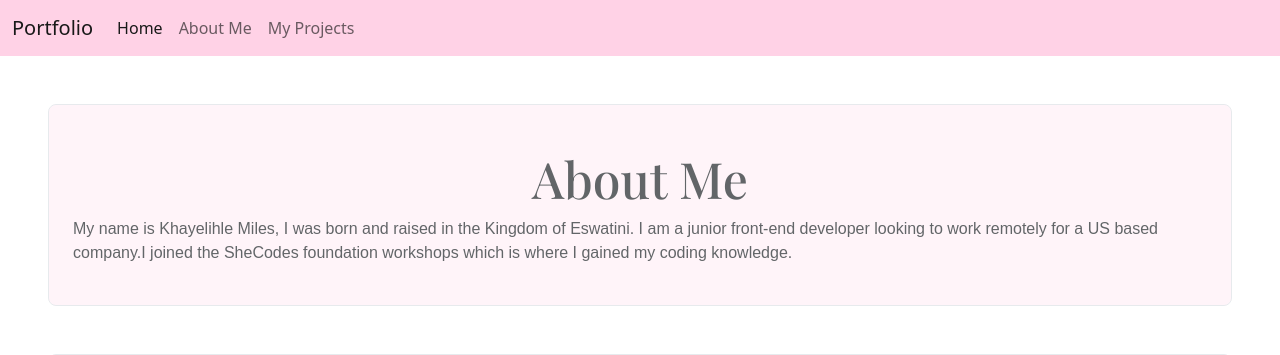
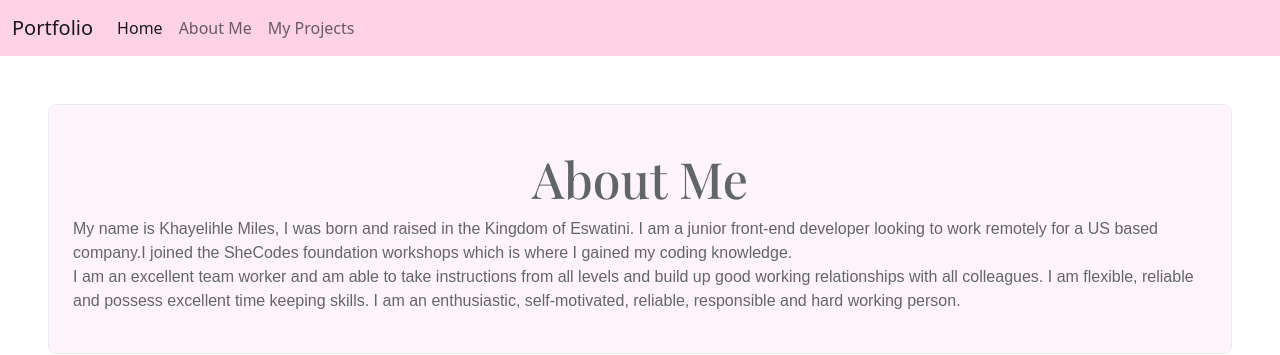
Before and after one commit to khayelihlemiles/my-portfolio, a plain HTML site: page about.html in a window 1280 px wide. Shown: the top 355 px of the page. Drawn offline with nearby package versions, Linux system fonts and the light colour scheme.

Commit message:
added some html

```diff
--- a/about.html
+++ b/about.html
@@ -71,6 +71,12 @@
         Eswatini. I am a junior front-end developer looking to work remotely for
         a US based company.I joined the SheCodes foundation workshops which is
         where I gained my coding knowledge.
+        <br />
+        I am an excellent team worker and am able to take instructions from all
+        levels and build up good working relationships with all colleagues. I am
+        flexible, reliable and possess excellent time keeping skills. I am an
+        enthusiastic, self-motivated, reliable, responsible and hard working
+        person.
       </p>
     </div>
 
```
Also changed, not shown: projects.html (+1 -3 lines).
